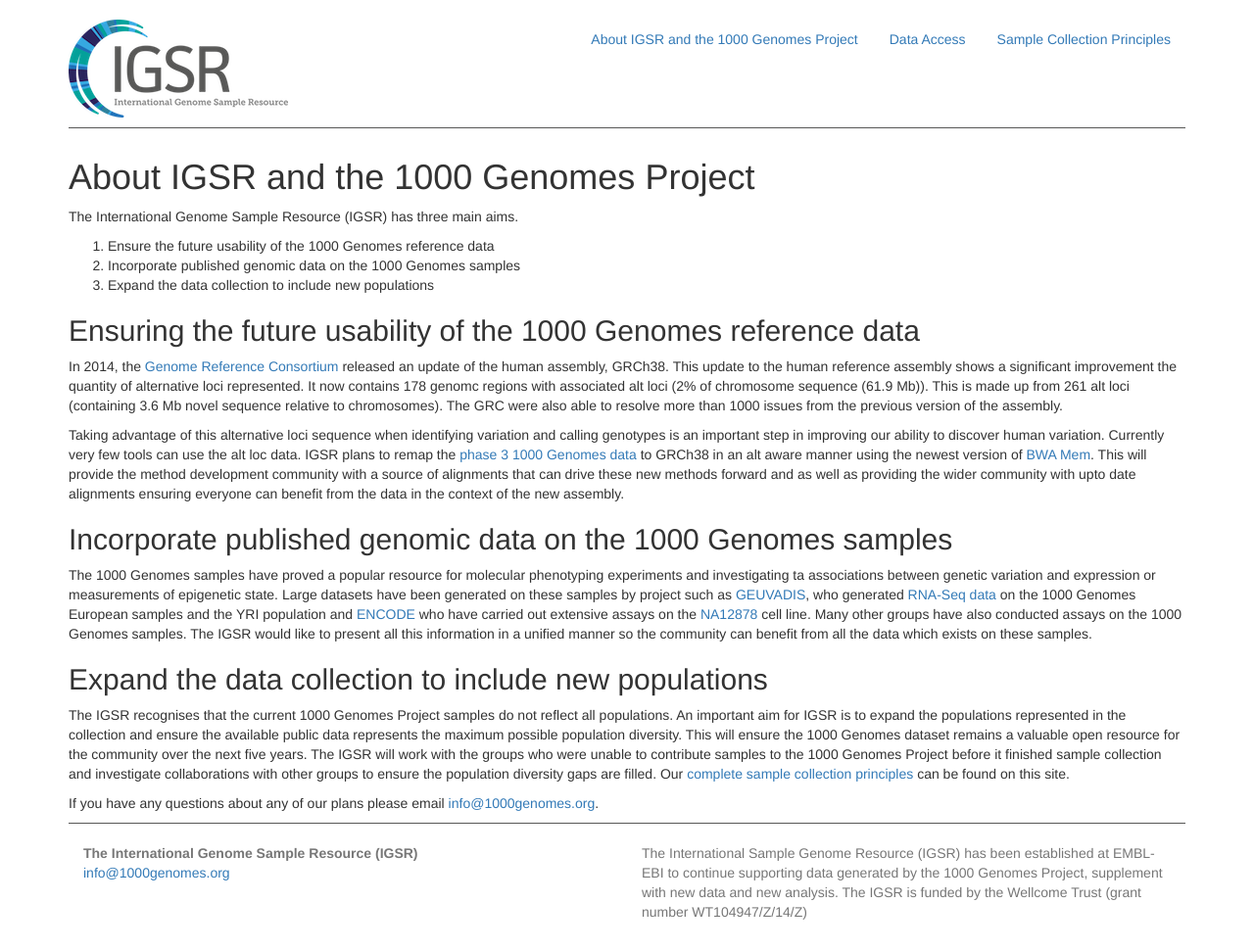
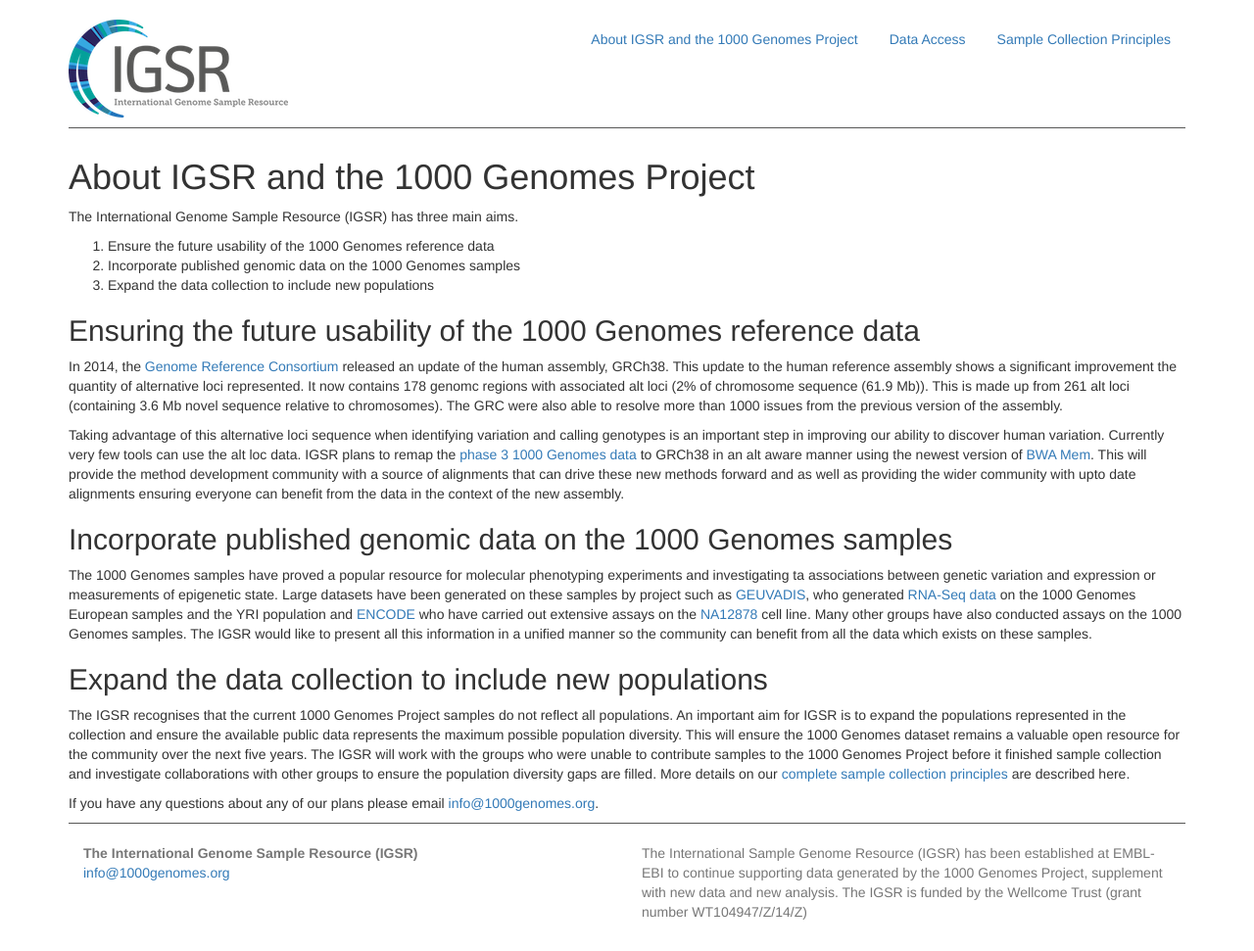
Before and after one commit to IGSR/igsr-web, a Jekyll site: the page built from about.md, in a window 1280 px wide. Shown: the whole page at 98% size. Built offline with Jekyll 4.4.1, drawn with Linux system fonts in a browser that asks for light colours; nearby versions of some CDN libraries.

Commit message:
improved sentence structure for link to sample collections doc

```diff
--- a/about.md
+++ b/about.md
@@ -23,6 +23,6 @@
 
 ##Expand the data collection to include new populations
 
-The IGSR recognises that the current 1000 Genomes Project samples do not reflect all populations. An important aim for IGSR is to expand the populations represented in the collection and ensure the available public data represents the maximum possible population diversity. This will ensure the 1000 Genomes dataset remains a valuable open resource for the community over the next five years. The IGSR will work with the groups who were unable to contribute samples to the 1000 Genomes Project before it finished sample collection and investigate collaborations with other groups to ensure the population diversity gaps are filled. Our [complete sample collection principles]({{ "/sample_collection_principles" | prepend: site.baseurl }}) can be found on this site.
+The IGSR recognises that the current 1000 Genomes Project samples do not reflect all populations. An important aim for IGSR is to expand the populations represented in the collection and ensure the available public data represents the maximum possible population diversity. This will ensure the 1000 Genomes dataset remains a valuable open resource for the community over the next five years. The IGSR will work with the groups who were unable to contribute samples to the 1000 Genomes Project before it finished sample collection and investigate collaborations with other groups to ensure the population diversity gaps are filled. More details on our [complete sample collection principles]({{ "/sample_collection_principles" | prepend: site.baseurl }}) are described here.
 
 If you have any questions about any of our plans please email [{{site.email}}](mailto:{{site.email}}).
```
